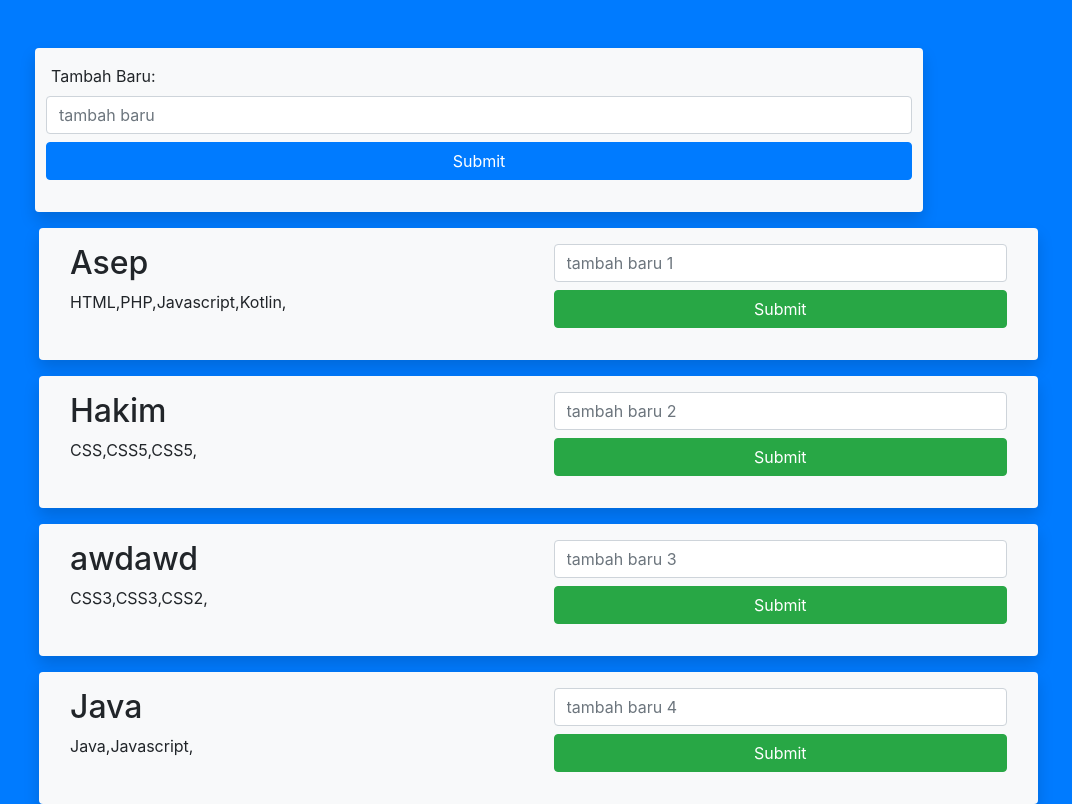
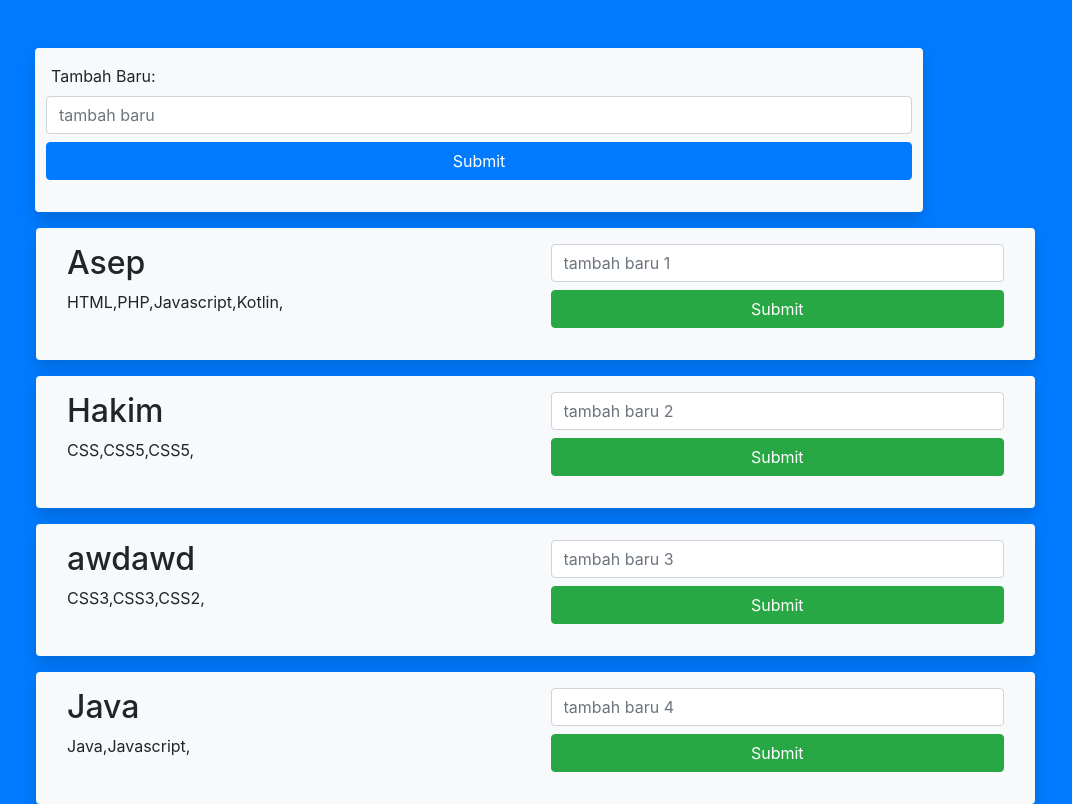
Before and after one commit to Lukm4nZ3r0/test-arkademy, a PHP site: page / in a window 1280 px wide. Shown: the whole page, without its empty margins (50-1122 px from the left). Run offline with PHP 8.4, Linux system fonts and the light colour scheme; data comes from the database, SQL or seed files in the repository.

Commit message:
Update index.php

```diff
--- a/Arkademy/index.php
+++ b/Arkademy/index.php
@@ -33,7 +33,7 @@ if(isset($_POST['tambah_programmer'])){
     while($queryArray = mysqli_fetch_array($query)){
     ?>
 
-    <div class="row mt-3 bg-light rounded shadow p-3 ml-1" style="width:90%;">
+    <div class="row mt-3 bg-light rounded shadow p-3" style="width:90%; margin-left:1px">
         <div class="col">
         <h2><?= $queryArray['name'] ?></h2>
         <p>
```
